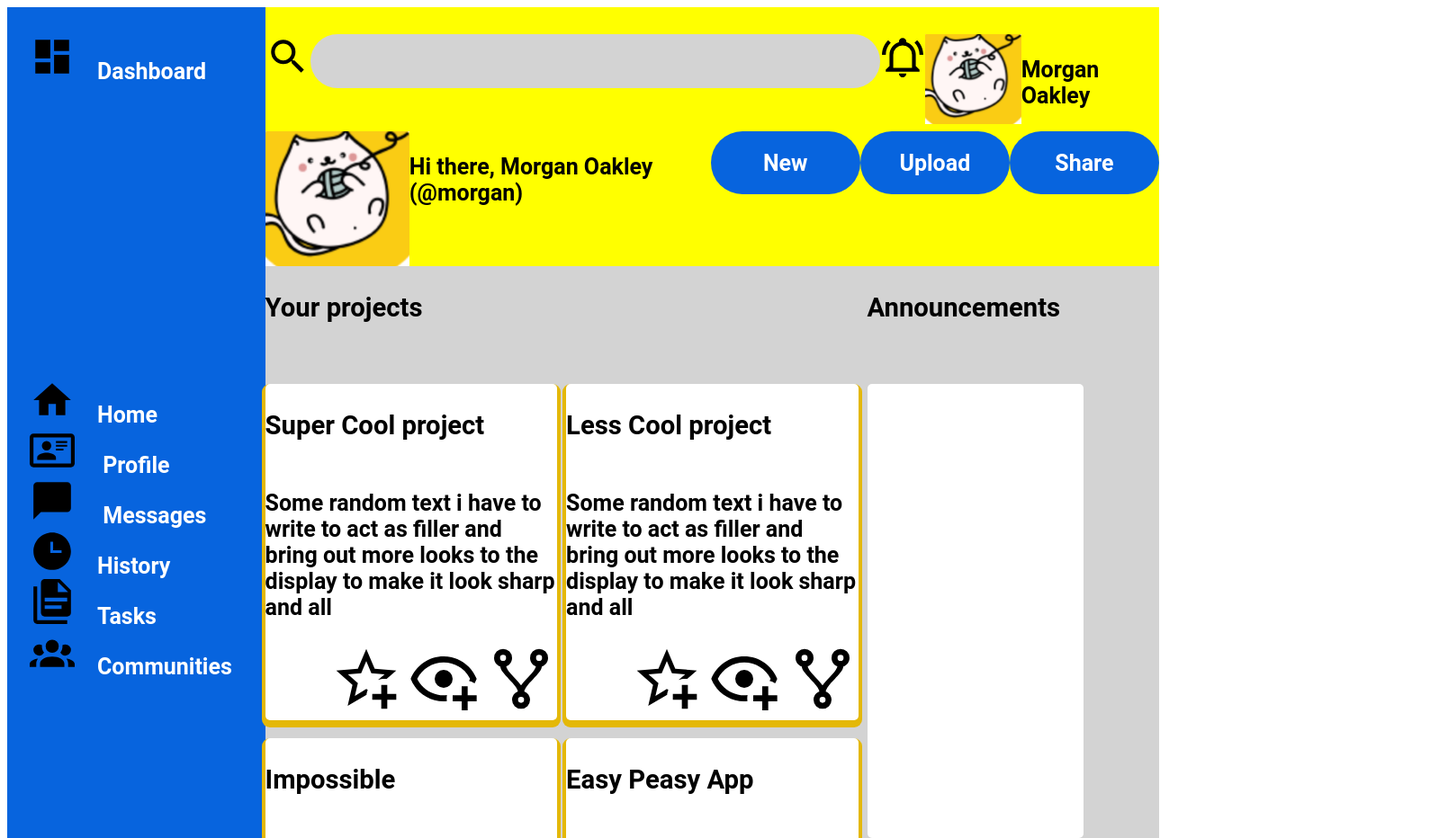
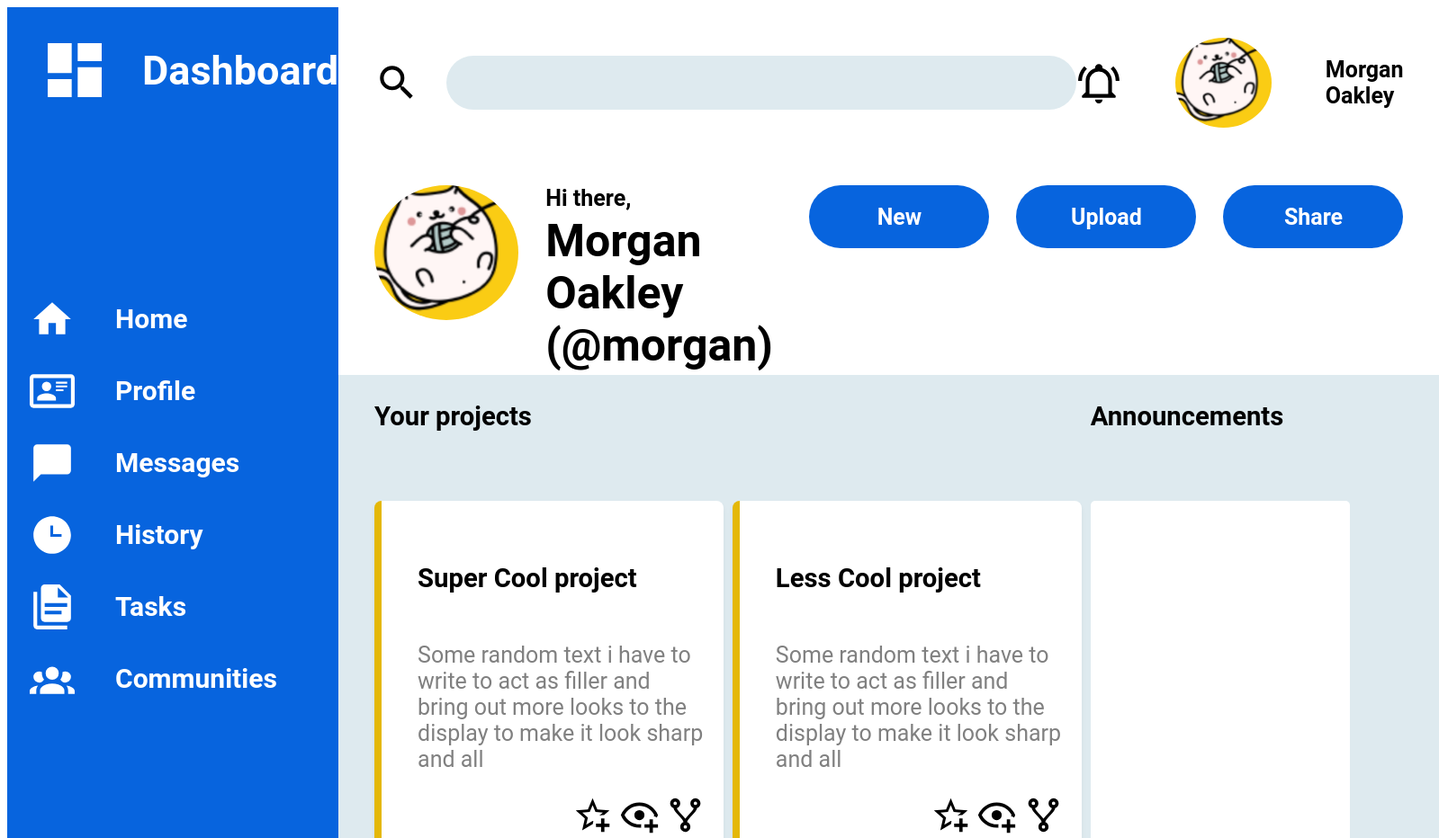
Before and after one commit to daviskennedy10/admin-dashboard, a plain HTML site: page index.html in a window 1280 px wide. Shown: the top 932 px of the page at 90% size, 1599 px wide, since content can reach past the window. Drawn offline with Linux system fonts and the light colour scheme.

Commit message:
Perfecting details

```diff
--- a/index.html
+++ b/index.html
@@ -9,7 +9,7 @@
 <body>
     <div class="sidebar">
         <div class="dashtop">
-            <div class="dashboard-text"> <img src="view-dashboard.svg" width="100" height="50">Dashboard</div>
+            <div class="dashboard-top-text"> <img src="view-dashboard.svg" width="150" height="80">Dashboard</div>
         </div>
         <div class="side-middle">
             <div class="dashboard-text"> <img src="home.svg" width="100" height="50">Home</div>
@@ -27,20 +27,29 @@
     </div>
     <div class="header">
         <div class="head-top">
+            <div class="head-left">
                 <img src="magnify.svg" weight="100" height="50">
                 <div class="searchbar"></div>
+            </div>
+            <div class="head-right">
                 <img src="bell-ring-outline.svg" weight="100" height="50">
                 <img src="Screenshot 2026-06-16 at 01.18.16.png" weight="150" height="100">
                 <p> Morgan Oakley</p>
             </div>
+        </div>
         <div class="head-bottom">
+            <div class="head-bot-left">
                 <img src="Screenshot 2026-06-16 at 01.18.16.png" weight="200" height="150">
-            <p>Hi there,
-                Morgan Oakley (@morgan)
-            </p>
+                <div class="email">
+                    <div class="hi">Hi there,</div>
+                    <h1>Morgan Oakley (@morgan)<h1>
+                </div>
+            </div>
+            <div class="head-bot-right">
                 <div class="new">New</div>
                 <div class="upload">Upload</div>
                 <div class="share">Share</div>
+            </div>
         </div>
     </div>
     <div class="content">
@@ -48,24 +57,24 @@
         <div class="announcement"><h3>Announcements</h3></div>
         <div class="super"> <h3> Super Cool project</h3><p>Some random text i have to write to act as filler and bring out more looks
             to the display to make it look sharp and all
-        </p> <div class="images"> <img src="star-plus-outline.svg" width="80" height="80"> <img src="eye-plus-outline.svg" width="80" height="80"> <img src="source-fork.svg" width="80" height="80"> </div></div>
+        </p> <div class="images"> <img src="star-plus-outline.svg" width="45" height="45"> <img src="eye-plus-outline.svg" width="45" height="45"> <img src="source-fork.svg" width="45" height="45"> </div></div>
         <div class="less"><h3> Less Cool project</h3><p>Some random text i have to write to act as filler and bring out more looks
             to the display to make it look sharp and all
-        </p><div class="images"> <img src="star-plus-outline.svg" width="80" height="80"> <img src="eye-plus-outline.svg" width="80" height="80"> <img src="source-fork.svg" width="80" height="80"> </div></div>
+        </p><div class="images"> <img src="star-plus-outline.svg" width="45" height="45"> <img src="eye-plus-outline.svg" width="45" height="45"> <img src="source-fork.svg" width="45" height="45"> </div></div>
         <div class="site"></div>
         <div class="impossible"><h3> Impossible</h3><p>Some random text i have to write to act as filler and bring out more looks
             to the display to make it look sharp and all
-        </p><div class="images"> <img src="star-plus-outline.svg" width="80" height="80"> <img src="eye-plus-outline.svg" width="80" height="80"> <img src="source-fork.svg" width="80" height="80"> </div></div>
+        </p><div class="images"> <img src="star-plus-outline.svg" width="45" height="45"> <img src="eye-plus-outline.svg" width="45" height="45"> <img src="source-fork.svg" width="45" height="45"> </div></div>
         <div class="easy"><h3> Easy Peasy App</h3><p>Some random text i have to write to act as filler and bring out more looks
             to the display to make it look sharp and all
-        </p><div class="images"> <img src="star-plus-outline.svg" width="80" height="80"> <img src="eye-plus-outline.svg" width="80" height="80"> <img src="source-fork.svg" width="80" height="80"> </div></div>
+        </p><div class="images"> <img src="star-plus-outline.svg" width="45" height="45"> <img src="eye-plus-outline.svg" width="45" height="45"> <img src="source-fork.svg" width="45" height="45"> </div></div>
         <div class="ad"><h3> Ad Blocker</h3><p>Some random text i have to write to act as filler and bring out more looks
             to the display to make it look sharp and all
-        </p><div class="images"> <img src="star-plus-outline.svg" width="80" height="80"> <img src="eye-plus-outline.svg" width="80" height="80"> <img src="source-fork.svg" width="80" height="80"> </div></div>
+        </p><div class="images"> <img src="star-plus-outline.svg" width="45" height="45"> <img src="eye-plus-outline.svg" width="45" height="45"> <img src="source-fork.svg" width="45" height="45"> </div></div>
         <div class="dog"></div>
         <div class="money"><h3> Money maker</h3><p>Some random text i have to write to act as filler and bring out more looks
             to the display to make it look sharp and all
-        </p><div class="images"> <img src="star-plus-outline.svg" width="80" height="80"> <img src="eye-plus-outline.svg" width="80" height="80"> <img src="source-fork.svg" width="80" height="80"> </div></div>
+        </p><div class="images"> <img src="star-plus-outline.svg" width="45" height="45"> <img src="eye-plus-outline.svg" width="45" height="45"> <img src="source-fork.svg" width="45" height="45"> </div></div>
         <div class="trending"><h3>Trending</h3></div>
     </div>
 </body>
--- a/style.css
+++ b/style.css
@@ -17,24 +17,28 @@ body{
     display: flex;
     flex-direction: column;
     justify-content: space-between;
-    padding-bottom: 600px;
+    padding-bottom: 870px;
     padding-top: 30px;
 
 
 }
 .header{
-    background-color: yellow;
+    background-color: white;
     width: 100%;
     height: 100%;
     grid-column: 2/3;
     grid-row: 1/2;
     box-sizing: border-box;
     padding-top: 30px;
+    display: flex;
+    flex-direction: column;
+    gap: 60px;
+    padding-left: 40px;
 
 
 }
 .content{
-    background-color: lightgray;
+    background-color: rgb(222, 234, 239);
     width: 100%;
     height: 100%;
     grid-column: 2/3;
@@ -43,6 +47,7 @@ body{
     grid-template-columns: repeat(12,1fr);
     grid-template-rows: repeat(12, 1fr);
     gap: 20px 10px;
+    padding-left: 40px;
 }
 div{
     color: white;
@@ -52,14 +57,14 @@ div{
 }
 .head-top{
     display: flex;
-    justify-content: space-around;
+    justify-content: space-between;
 }
 .head-bottom{
     display: flex;
-    justify-content: space-around;
+    justify-content: space-between;
 }
 .searchbar{
-    background-color: lightgray;
+    background-color: rgb(222, 234, 239);
     width: 700px;
     height: 60px;
     border-radius: 50px;
@@ -77,12 +82,15 @@ div{
     width: 100%;
     height: 100%;
     background-color: white;
-    border-radius: 5px;
-    box-shadow: 0 4px 0 4px rgb(228, 184, 8);
+    border-radius: 8px;
+    border-left: 8px solid rgb(228, 184, 8);
     grid-column: 1/6;
     grid-row: 2/5;
     display: flex;
     flex-direction: column;
+    box-sizing: border-box;
+    padding: 40px 20px 20px 40px;
+    box-shadow: 0 4px 6px rgba(0, 0,0, 0.05); s
 }
 .text{
     grid-column: 1/11;
@@ -136,9 +144,68 @@ div{
 p{
     color: black;
 }
+.content p{
+    color: grey;
+    font-weight: lighter;
+}
 h3{
     color: black;
 }
 .images{
     align-self:flex-end;
 }
+.sidebar img{
+    filter: invert(1);
+}
+.header img{
+    border-radius: 50%;
+}
+.dashboard-text{
+    display: flex;
+    align-items: center;
+    font-size: 30px;
+    gap: 20px;
+}
+.side-middle, .side-bottom{
+    display: flex;
+    flex-direction: column;
+    gap: 30px;
+}
+.dashboard-top-text{
+    display: flex;
+    align-items: center;
+    font-size: 45px;
+}
+.head-left{
+    display: flex;
+    gap: 30px;
+    align-items: center;
+}
+.head-right{
+    display: flex;
+    gap: 60px;
+    align-items: center;
+}
+.head-bot-right{
+    display: flex;
+    gap: 30px;
+}
+.head-bot-left{
+    display: flex;
+    gap: 30px;
+}
+.email{
+    display: flex;
+    flex-direction: column;
+    gap: 4px;
+}
+.hi{
+    color: black;
+    margin: 0;
+    padding: 0;
+}
+h1{
+    color: black;
+    margin: 0;
+    padding: 0;
+}
```
Lines whose indentation alone changed are shown as unchanged.
